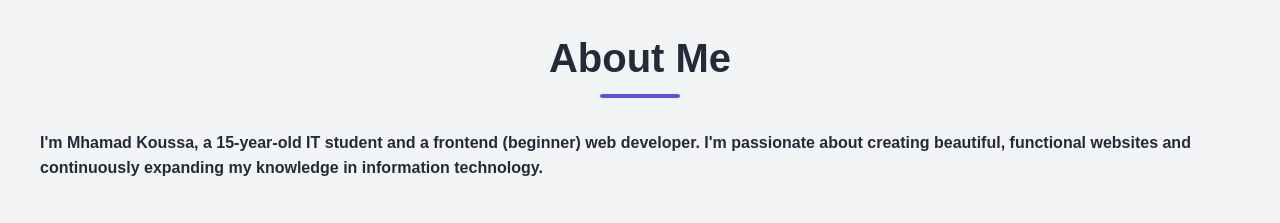
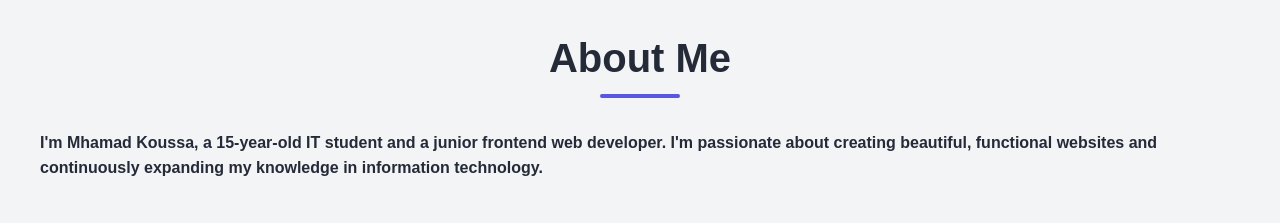
Before and after one commit to rast0fx/Portfolio, a plain HTML site: page index.html in a window 1280 px wide. Shown: the part 780-1003 px from the top of the page. Drawn offline with Linux system fonts and the light colour scheme.

Commit message:
Update index.html

```diff
--- a/index.html
+++ b/index.html
@@ -905,7 +905,7 @@ nav ul li a:hover::after {
 
             <div class="about-text">
                 <p class="fade-in">
-                   <b>I'm Mhamad Koussa, a 15-year-old IT student and a frontend (beginner) web developer. I'm passionate about creating beautiful, functional websites and continuously expanding my knowledge in information technology. </b>
+                   <b>I'm Mhamad Koussa, a 15-year-old IT student and a junior frontend web developer. I'm passionate about creating beautiful, functional websites and continuously expanding my knowledge in information technology. </b>
                 </p> <br>
                 <p class="fade-in">
                    <b> I enjoy learning new programming languages and frameworks, solving problems, and building projects that challenge my skills. My focus is on frontend development, where I can combine my love for design with technical implementation. I also love playing some video games from time to time. </b>
```
